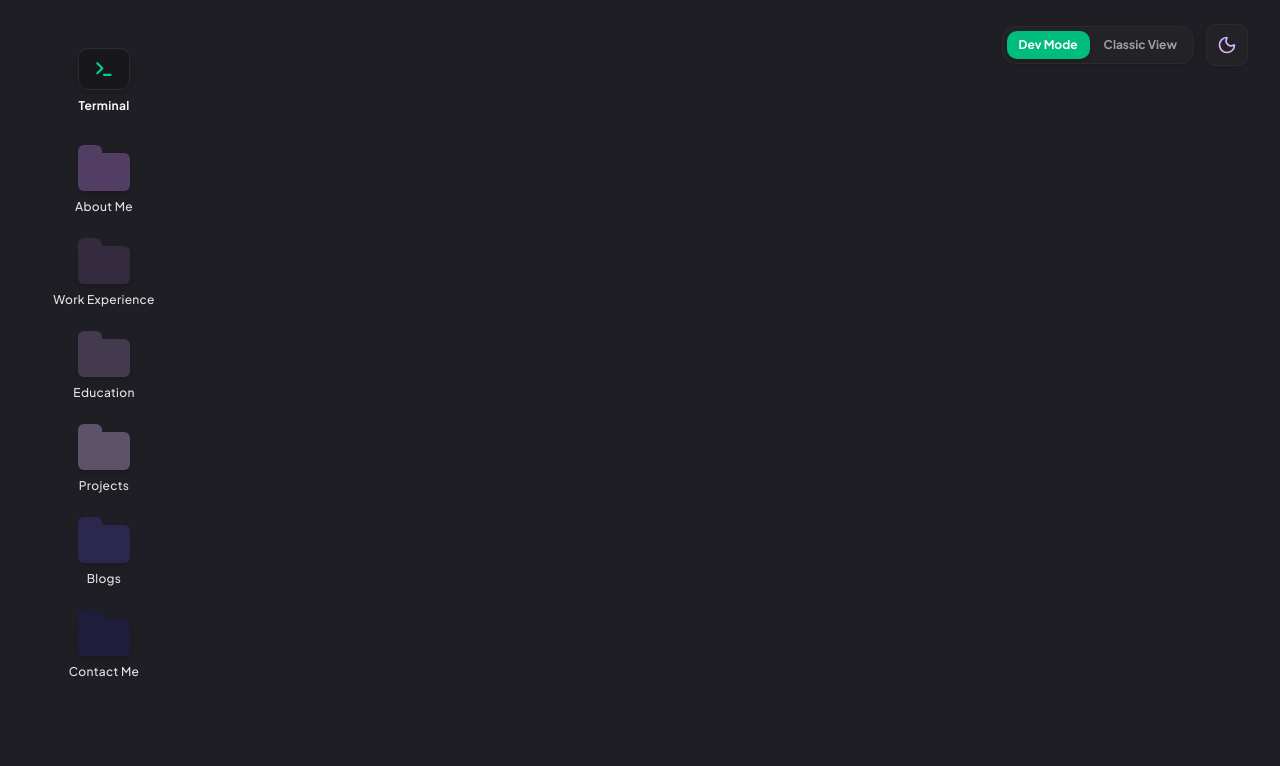
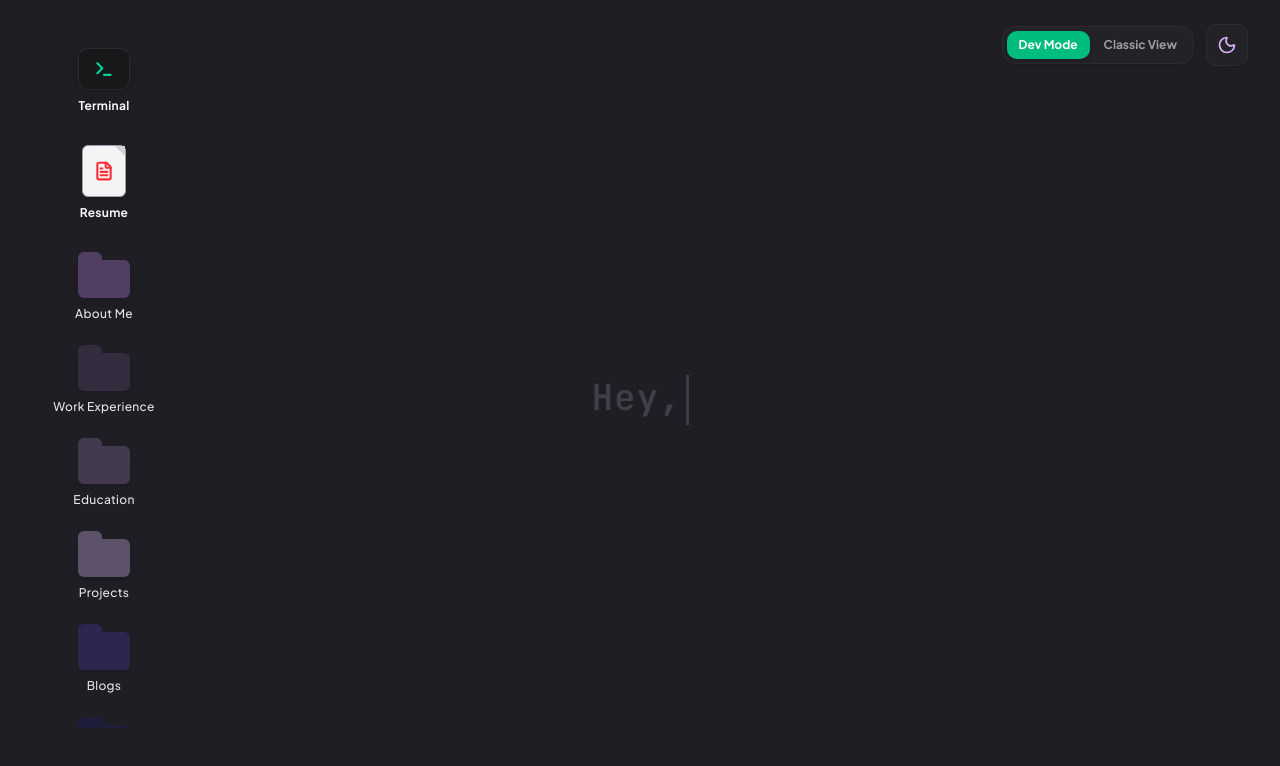
Before and after one commit to pretzel2001/pretzel2001.github.io, a Next.js app in the folder frontend/: page / in a window 1280 px wide. Shown: the top 766 px of the page. Built offline with nearby package versions, Linux system fonts and the light colour scheme.

Commit message:
can view resume in dev mode

```diff
--- a/frontend/components/sections/Hero.tsx
+++ b/frontend/components/sections/Hero.tsx
@@ -1,7 +1,7 @@
 "use client";
 import { useEffect, useState, useRef } from "react";
 import { useTheme } from "next-themes";
-import { Sun, Moon, X, Minus, Square, Loader2, Terminal } from "lucide-react";
+import { Sun, Moon, X, Minus, Square, Loader2, Terminal, FileText, Download } from "lucide-react";
 
 import About from "./About";
 import Experience from "./Experience";
@@ -19,6 +19,8 @@ const folderData = [
   { name: "Contact Me", slug: "contact-me", lightBg: "bg-[#3D3B63]", darkBg: "dark:bg-[#1E1D3B]", component: <Contact /> },
 ];
 
+
+
 // Animation states for each window
 type WindowAnimState = "opening" | "open" | "minimizing" | "restoring" | "maximizing" | "unmaximizing" | "closing";
 
@@ -33,6 +35,7 @@ interface WindowInstance {
   x: number;
   y: number;
   isTerminal: boolean;
+  isResume?: boolean;
   component?: React.ReactNode;
   animState: WindowAnimState;
 }
@@ -59,6 +62,8 @@ const ANIM_DURATION = {
   unmaximize: 260,
 };
 
+
+
 export default function Hero({ viewMode, setViewMode, isMobile = false }: HeroProps) {
   const { theme, setTheme } = useTheme();
   const [globalZIndex, setGlobalZIndex] = useState(10);
@@ -70,6 +75,36 @@ export default function Hero({ viewMode, setViewMode, isMobile = false }: HeroPr
     { text: "Welcome to Preeta OS Shell v1.1.6 ", type: "welcome" },
     { text: "Hello, this is Anannya Preeta. Use 'ls' to view folders, or type 'help' to review shell options.", type: "welcome" },
   ]);
+
+  // ─── Desktop greeting typewriter effect ───
+const GREETING_TEXT = "Hey, this is Anannya Preeta";
+const [greetingText, setGreetingText] = useState("");
+const [isDeletingGreeting, setIsDeletingGreeting] = useState(false);
+
+useEffect(() => {
+  const TYPE_SPEED = 75;
+  const DELETE_SPEED = 40;
+  const PAUSE_AFTER_TYPE = 2200;
+  const PAUSE_AFTER_DELETE = 500;
+
+  let timeout: ReturnType<typeof setTimeout>;
+
+  if (!isDeletingGreeting && greetingText.length < GREETING_TEXT.length) {
+    timeout = setTimeout(() => {
+      setGreetingText(GREETING_TEXT.slice(0, greetingText.length + 1));
+    }, TYPE_SPEED);
+  } else if (!isDeletingGreeting && greetingText.length === GREETING_TEXT.length) {
+    timeout = setTimeout(() => setIsDeletingGreeting(true), PAUSE_AFTER_TYPE);
+  } else if (isDeletingGreeting && greetingText.length > 0) {
+    timeout = setTimeout(() => {
+      setGreetingText(GREETING_TEXT.slice(0, greetingText.length - 1));
+    }, DELETE_SPEED);
+  } else if (isDeletingGreeting && greetingText.length === 0) {
+    timeout = setTimeout(() => setIsDeletingGreeting(false), PAUSE_AFTER_DELETE);
+  }
+
+  return () => clearTimeout(timeout);
+}, [greetingText, isDeletingGreeting]);
 
   const terminalBottomRef = useRef<HTMLDivElement>(null);
   const dragInfo = useRef<{ id: string; startX: number; startY: number; currentX: number; currentY: number } | null>(null);
@@ -134,6 +169,48 @@ export default function Hero({ viewMode, setViewMode, isMobile = false }: HeroPr
     setTimeout(() => {
       setWindows((prev) =>
         prev.map((w) => (w.id === "terminal" ? { ...w, animState: "open" } : w))
+      );
+    }, ANIM_DURATION.open);
+  };
+
+  const handleOpenResume = () => {
+  const exists = windows.find((w) => w.id === "resume");
+  const nextZ = globalZIndex + 1;
+  setGlobalZIndex(nextZ);
+
+  if (exists) {
+    if (exists.isMinimized) {
+      animateThen("resume", "restoring", ANIM_DURATION.restore, () => ({
+        isMinimized: false,
+        zIndex: nextZ,
+      }));
+    } else {
+      setWindows((prev) =>
+        prev.map((w) => (w.id === "resume" ? { ...w, zIndex: nextZ } : w))
+      );
+    }
+    return;
+  }
+
+  const defaultX = typeof window !== "undefined" ? window.innerWidth * 0.4 : 140;
+  const defaultY = typeof window !== "undefined" ? window.innerHeight * 0.15 : 90;
+
+  const newResumeWindow: WindowInstance = {
+    id: "resume",
+    name: "Resume.pdf",
+    isMinimized: false,
+    isMaximized: false,
+    zIndex: nextZ,
+    x: defaultX,
+    y: defaultY,
+    isTerminal: false,
+    isResume: true,
+    animState: "opening",
+  };
+  setWindows((prev) => [...prev, newResumeWindow]);
+  setTimeout(() => {
+    setWindows((prev) =>
+      prev.map((w) => (w.id === "resume" ? { ...w, animState: "open" } : w))
     );
   }, ANIM_DURATION.open);
 };
@@ -279,7 +356,7 @@ export default function Hero({ viewMode, setViewMode, isMobile = false }: HeroPr
     );
     setTimeout(() => {
   setWindows((prev) => prev.filter((w) => w.id !== id));
-      if (id !== "terminal") setCurrentDir("~");
+  if (id !== "terminal" && id !== "resume") setCurrentDir("~");
 }, ANIM_DURATION.close);
   };
 
@@ -444,6 +521,12 @@ export default function Hero({ viewMode, setViewMode, isMobile = false }: HeroPr
         {/* ─── DEV MODE LAYOUT ─── */}
         {viewMode === "dev" ? (
           <div className="h-full w-full relative overflow-hidden pb-24 animate-[fadeIn_0.3s_ease-out]">
+            <div className="absolute inset-0 flex items-center justify-center pointer-events-none select-none">
+    <p className="font-mono text-2xl md:text-4xl text-zinc-300 dark:text-zinc-700 font-semibold tracking-wide">
+      {greetingText}
+      <span className="inline-block w-[3px] h-[1.4em] bg-zinc-400 dark:bg-zinc-600 ml-1 align-middle animate-pulse" />
+    </p>
+  </div>
             <div className="absolute inset-0 p-8 pt-12 flex">
               {/* Sidebar icons */}
               <div className="flex flex-col gap-6 w-36 items-center z-10 overflow-y-auto max-h-[85vh] no-scrollbar">
@@ -455,6 +538,17 @@ export default function Hero({ viewMode, setViewMode, isMobile = false }: HeroPr
                     <Terminal className="w-5 h-5 text-emerald-400 stroke-[2.5]" />
                   </div>
                   <p className="text-[12px] mt-2 text-zinc-900 dark:text-zinc-100 font-bold tracking-wide leading-tight">Terminal</p>
+                </div>
+
+                <div
+  onClick={handleOpenResume}
+  className="text-center group cursor-pointer flex flex-col items-center justify-center w-full mb-2"
+>
+  <div className="w-[44px] h-[52px] bg-white dark:bg-zinc-100 rounded-sm relative shadow-md border border-zinc-300 dark:border-zinc-400 flex items-center justify-center transition-all duration-300 group-hover:scale-110 group-hover:rotate-1">
+    <div className="absolute top-0 right-0 w-0 h-0 border-t-[10px] border-t-zinc-200 dark:border-t-zinc-300 border-l-[10px] border-l-transparent" />
+    <FileText className="w-5 h-5 text-red-500 stroke-[2.5]" />
+  </div>
+  <p className="text-[12px] mt-2 text-zinc-900 dark:text-zinc-100 font-bold tracking-wide leading-tight">Resume</p>
 </div>
 
                 {folderData.map((folder) => (
@@ -564,7 +658,28 @@ export default function Hero({ viewMode, setViewMode, isMobile = false }: HeroPr
                     </div>
                   </div>
                   <div className="flex-1 overflow-y-auto relative bg-white dark:bg-[#0B0A0D]">
-                    {win.isLoading ? (
+  {win.isResume ? (
+    <div className="flex flex-col h-full">
+      <div className="flex items-center justify-between px-4 py-2 bg-zinc-50 dark:bg-[#111014] border-b border-zinc-200 dark:border-zinc-800 flex-shrink-0">
+        <span className="text-xs font-mono text-zinc-400 dark:text-zinc-500">Anannya_Preeta_SWE_Resume.pdf</span>
+
+        <a
+          href="/Anannya_Preeta_SWE_Resume.pdf"
+          download="Anannya_Preeta_SWE_Resume.pdf"
+          className="flex items-center gap-1.5 px-3 py-1 rounded-lg text-xs font-semibold bg-purple-100 dark:bg-purple-900/40 text-purple-700 dark:text-purple-300 hover:bg-purple-200 dark:hover:bg-purple-800/50 transition-colors"
+          onClick={(e) => e.stopPropagation()}
+        >
+          <Download className="w-3 h-3" />
+          Download
+        </a>
+      </div>
+      <iframe
+        src="/Anannya_Preeta_SWE_Resume.pdf"
+        className="flex-1 w-full"
+        title="Resume"
+      />
+    </div>
+  ) : win.isLoading ? (
     <div className="absolute inset-0 flex flex-col items-center justify-center gap-3">
       <Loader2 className="w-7 h-7 animate-spin text-purple-600 dark:text-purple-400" />
       <p className="text-xs font-mono tracking-wider text-zinc-400 dark:text-zinc-500">Resolving assets...</p>
```
Lines whose indentation alone changed are shown as unchanged.
